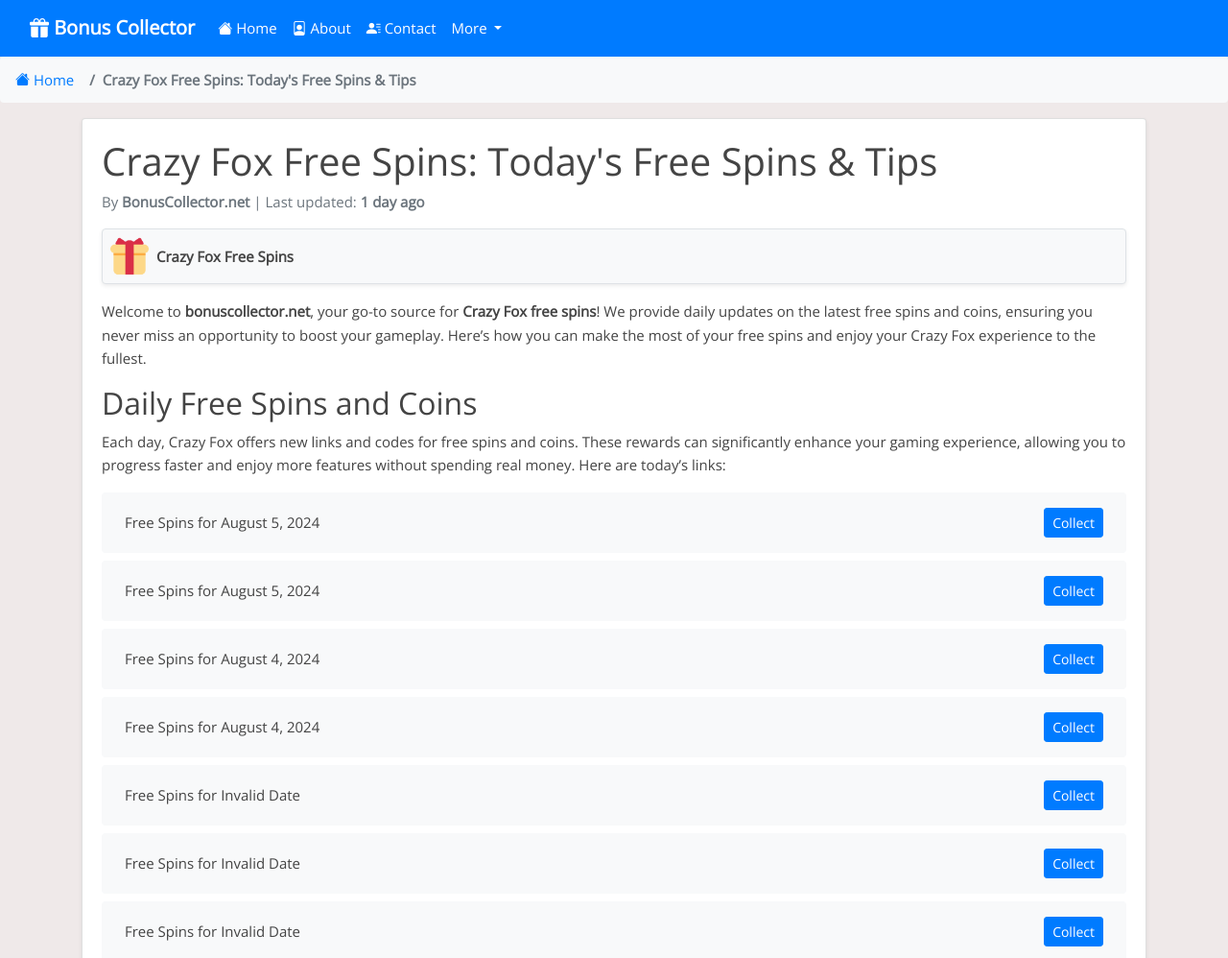
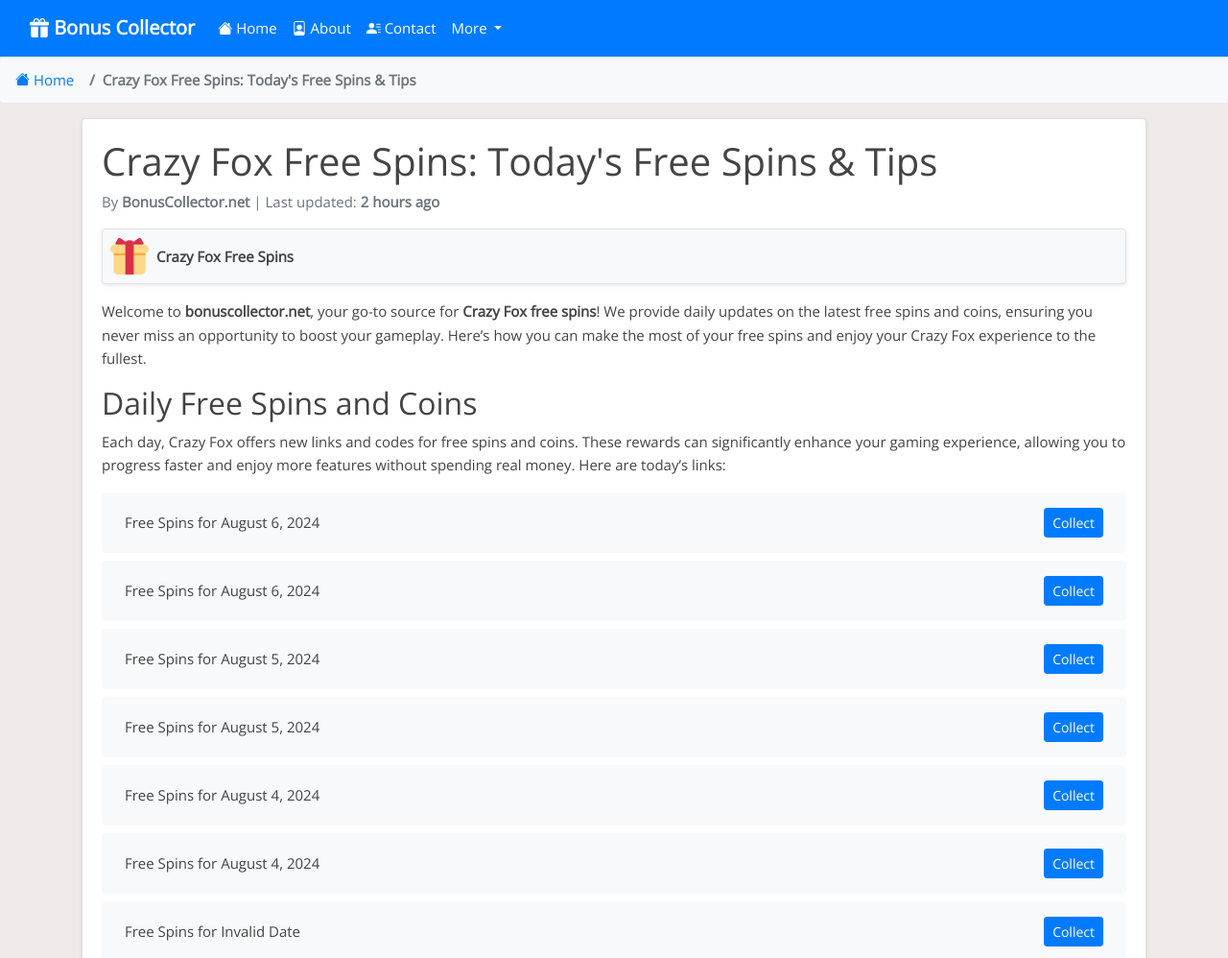
Before and after one commit to Prollad99/bs-net, a Jekyll site: the page built from _posts/2024-07-04-crazy-fox.md, in a window 1280 px wide and 1400 px high. Shown: the top 998 px of the window at 96% size. Built offline with Jekyll 4.4.1, drawn with Linux system fonts in a browser that asks for light colours; nearby versions of some CDN libraries; comment, search, counter and statistics services are not loaded.

Commit message:
Update crazy-fox reward links and last modified date

```diff
--- a/_data/include_files.yml
+++ b/_data/include_files.yml
@@ -20,7 +20,7 @@
   last_modified: 2024-08-06 04:09:32
 
 crazy-fox.html:
-  last_modified: 2024-08-05 10:35:57
+  last_modified: 2024-08-06 10:36:57
 
 piggy-go.html:
   last_modified: 2024-08-06 04:09:30
--- a/_includes/crazy-fox.html
+++ b/_includes/crazy-fox.html
@@ -1,4 +1,12 @@
 <ul class="list-group mt-3 mb-4">
+  <li class="list-group-item d-flex justify-content-between align-items-center">
+    <span>Free Spins for August 6, 2024</span>
+    <a href="https://rwys.xyz/?code=FLlH" class="btn btn-primary btn-sm">Collect</a>
+  </li>
+  <li class="list-group-item d-flex justify-content-between align-items-center">
+    <span>Free Spins for August 6, 2024</span>
+    <a href="https://rwys.xyz/?code=FNn7" class="btn btn-primary btn-sm">Collect</a>
+  </li>
   <li class="list-group-item d-flex justify-content-between align-items-center">
     <span>Free Spins for August 5, 2024</span>
     <a href="https://rwys.xyz/?code=FIiB" class="btn btn-primary btn-sm">Collect</a>
@@ -391,12 +399,4 @@
     <span>Free Spins for Invalid Date</span>
     <a href="https://rwys.xyz/?code=FtVS" class="btn btn-primary btn-sm">Collect</a>
   </li>
-  <li class="list-group-item d-flex justify-content-between align-items-center">
-    <span>Free Spins for Invalid Date</span>
-    <a href="https://rwys.xyz/?code=FqSf" class="btn btn-primary btn-sm">Collect</a>
-  </li>
-  <li class="list-group-item d-flex justify-content-between align-items-center">
-    <span>Free Spins for Invalid Date</span>
-    <a href="https://rwys.xyz/?code=FsUS" class="btn btn-primary btn-sm">Collect</a>
-  </li>
 </ul>
```
Also changed, not shown: links-json/crazy-fox.json (+8 -6 lines).
